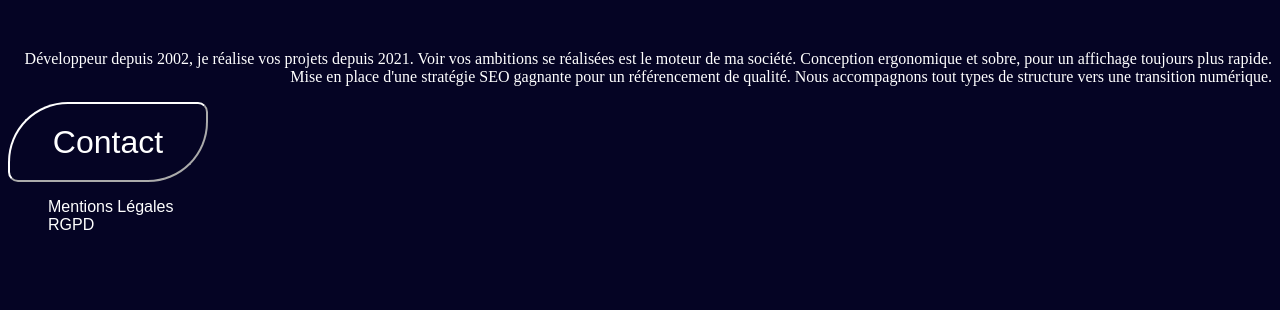
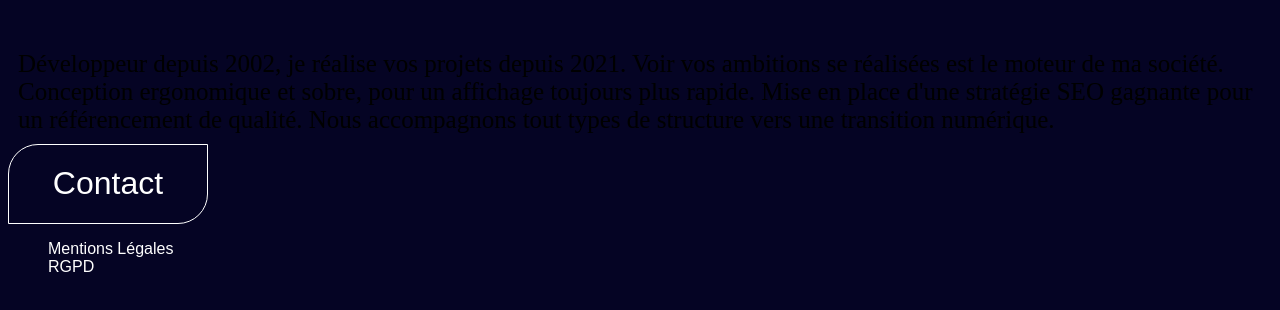
Before and after one commit to AdilKardal/SimpleDesign, a plain HTML site: page index.html in a window 1280 px wide. Shown: the part 278-588 px from the top of the page. Drawn offline with Linux system fonts and the light colour scheme.

Commit message:
modif bouton contact

```diff
--- a/eval.css
+++ b/eval.css
@@ -24,9 +24,11 @@ h1 {
 
 p {
     display: flex;
-    flex-direction: row-reverse;
-    color: white;
-    text-align: end;
+  flex-direction: column;
+  font-size: 25px;
+  align-items: end;
+  margin: 10px;
+  font-weight: 100;
 }
 
 li {
@@ -38,7 +40,8 @@ li {
 }
 
 button {
-    border-radius: 60px 10px;
+    border-radius: 30px 0px 30px 0px;
+    border: 1px solid;
   background: rgb(5, 4, 36);
   border-color: white;
   color: white;
@@ -46,5 +49,7 @@ button {
   padding: 20px;
   width: 200px;
   height: 80px;
+  display:flex;
+  justify-content: center;
 
 }
```
